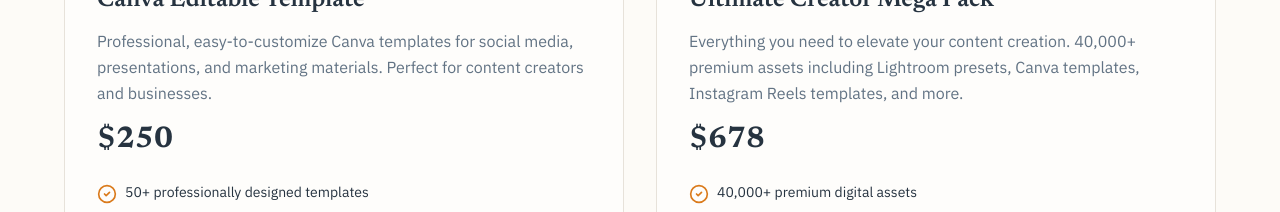
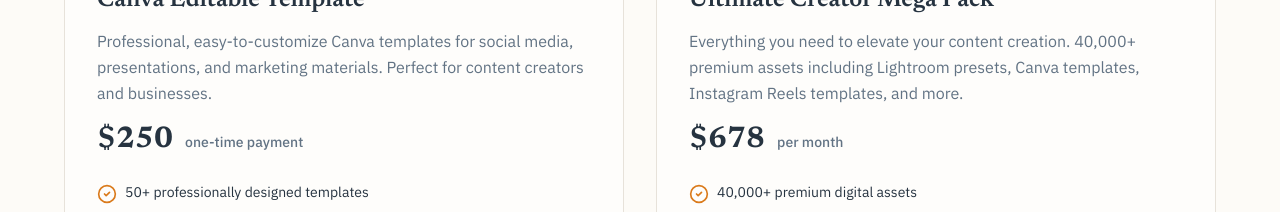
Before and after one commit to Usamaqur12/sg-800e0f93-fb1b-4fa9-9ce5-03e6289fd30c-1778894677, a Next.js app: page / in a window 1280 px wide. Shown: the part 1260-1472 px from the top of the page. Built offline with nearby package versions, Linux system fonts and the light colour scheme.

Commit message:
feat(ui): display price notes for payment frequency

```diff
--- a/src/components/ProductCard.tsx
+++ b/src/components/ProductCard.tsx
@@ -10,6 +10,7 @@
   title: string;
   description: string;
   price: string;
+  priceNote?: string;
   originalPrice?: string;
   image: string;
   features: ProductFeature[];
@@ -20,6 +21,7 @@
   title,
   description,
   price,
+  priceNote,
   originalPrice,
   image,
   features,
@@ -50,6 +52,11 @@
             <span className="font-serif text-3xl font-bold text-foreground">
               {price}
             </span>
+            {priceNote && (
+              <span className="text-sm text-muted-foreground font-medium">
+                {priceNote}
+              </span>
+            )}
             {originalPrice && (
               <span className="text-lg text-muted-foreground line-through">
                 {originalPrice}
```
